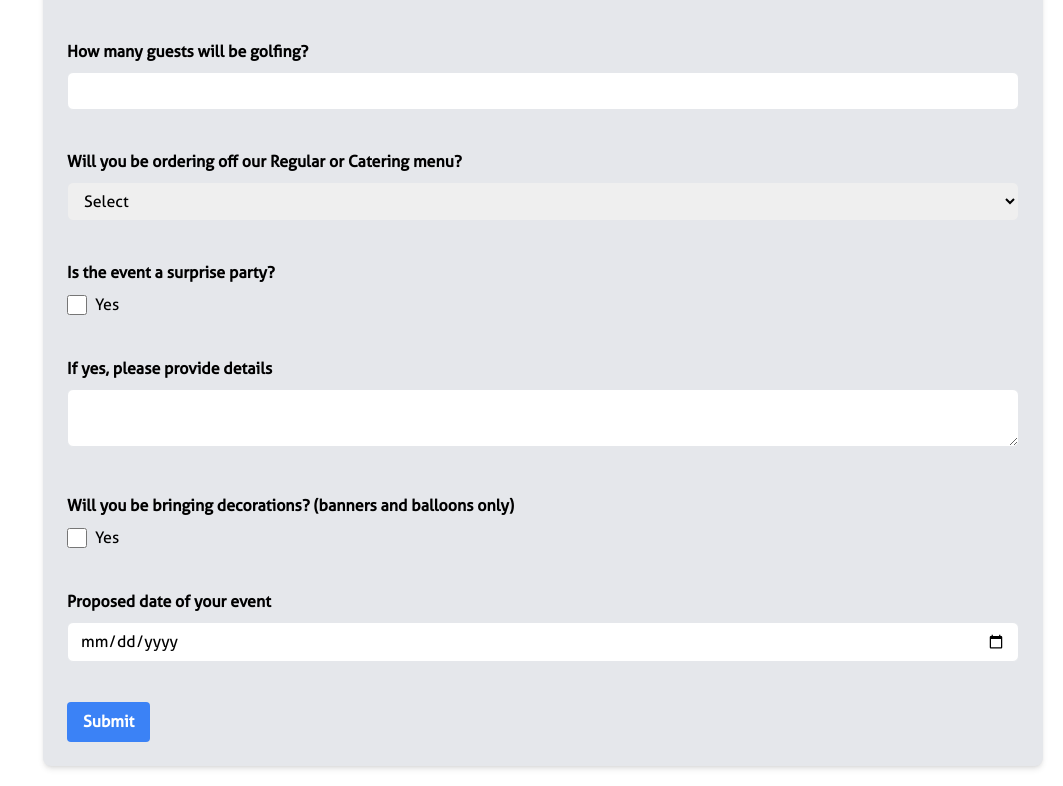
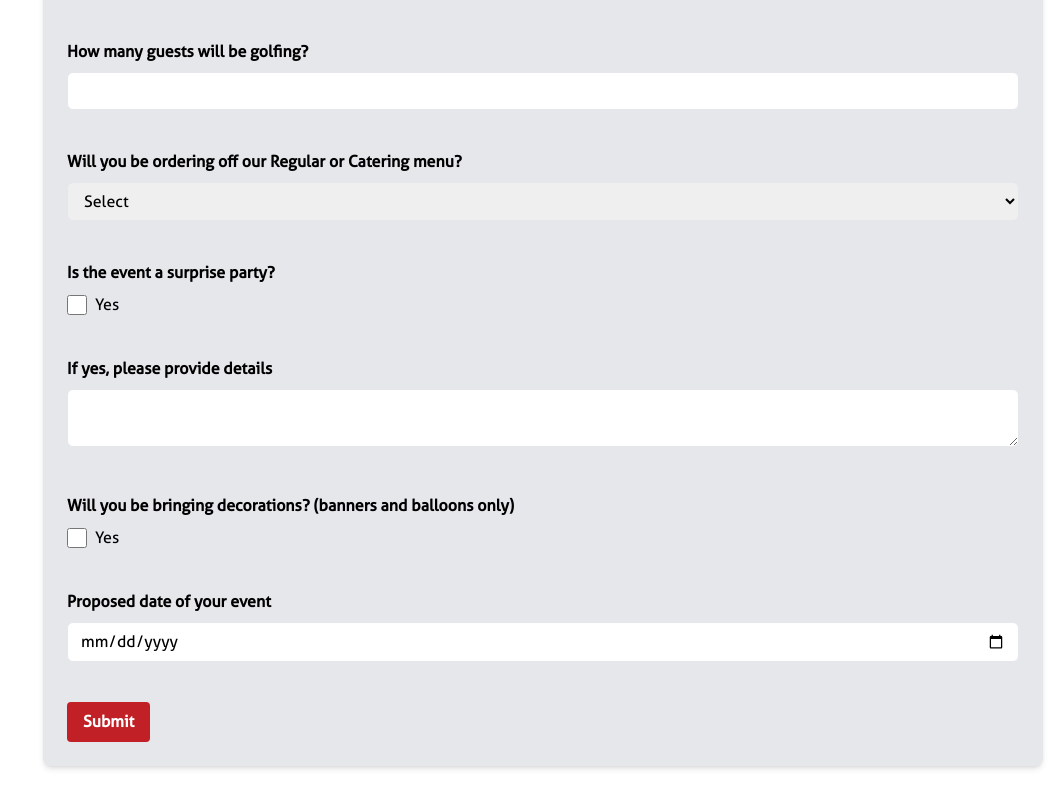
Before and after one commit to HuSoftSolutions/thebunker-parties, a Next.js app: page /event in a window 1280 px wide. Shown: the part 1294-2080 px from the top of the page, without its empty margins (217-1280 px from the left). Built offline with nearby package versions, Linux system fonts and the light colour scheme.

Commit message:
fixed event form submit button color

```diff
--- a/components/EventFormComponent.js
+++ b/components/EventFormComponent.js
@@ -115,7 +115,7 @@
         })}
         <button
           type="submit"
-          className="bg-blue-500 hover:bg-blue-700 text-white font-bold py-2 px-4 rounded focus:outline    -none focus:shadow-outline"
+          className="bg-primary hover:bg-red-700 text-white font-bold py-2 px-4 rounded focus:outline    -none focus:shadow-outline"
         >
           Submit
         </button>
```
